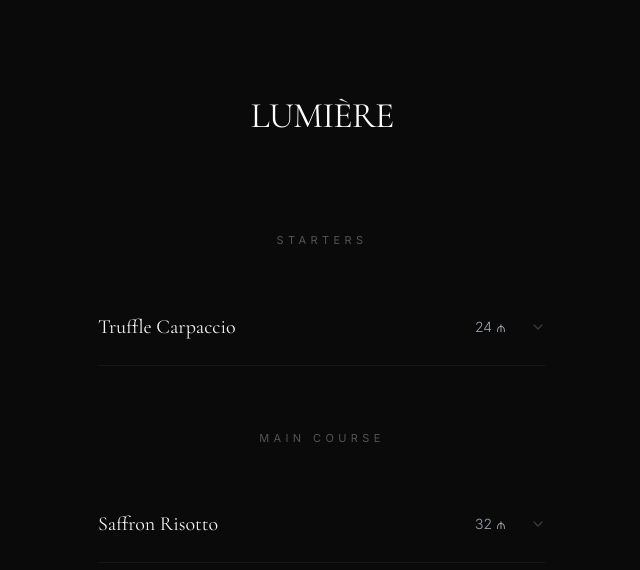
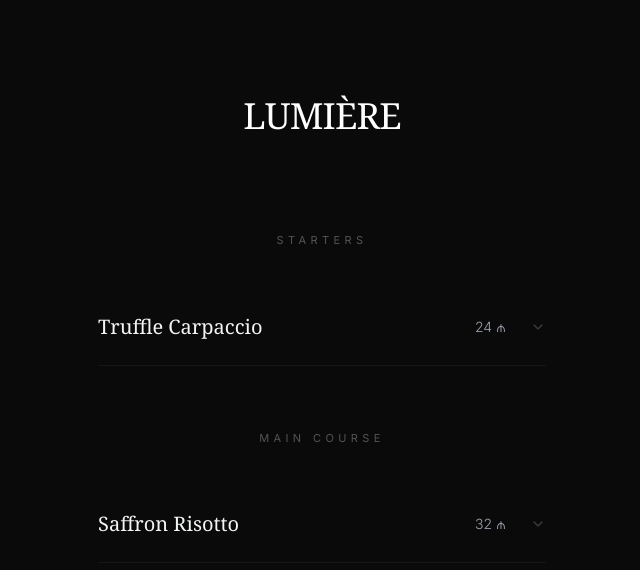
Before and after one commit to nobody1717/next.js-qr-menu, a Next.js app: page / in a window 1280 px wide. Shown: the top 570 px of the page, without its empty margins (318-958 px from the left). Built offline with nearby package versions, Linux system fonts and the light colour scheme.

Commit message:
Refactor Tailwind CSS configuration
Updated content paths and removed font family extensions.

```diff
--- a/tailwind.config.js
+++ b/tailwind.config.js
@@ -1,8 +1,10 @@
 module.exports = {
-  content: ["./app/**/*.{js,jsx}", "./components/**/*.{js,jsx}"],
+  content: [
+    "./app/**/*.{js,ts,jsx,tsx,mdx}",
+    "./components/**/*.{js,ts,jsx,tsx,mdx}",
+  ],
   theme: {
-    extend: {
-      fontFamily: { serif: ['Cormorant Garamond', 'serif'], sans: ['Inter', 'sans-serif'] }
-    }
-  }
+    extend: {},
+  },
+  plugins: [],
 }
```
